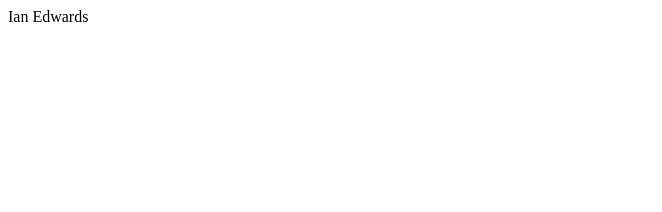
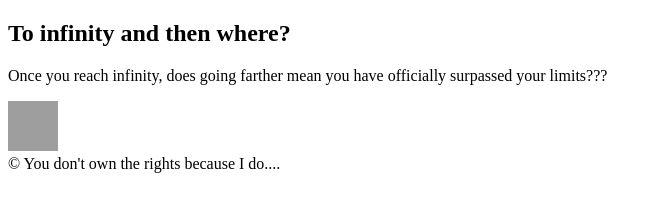
Before and after one commit to code-front/html-me-something, a plain HTML site: page index.html in a window 1280 px wide. Shown: the whole page, without its empty margins (0-662 px from the left). Drawn offline with Linux system fonts and the light colour scheme; grey boxes are pictures that could not be loaded.

Commit message:
Added all necessary functionality from Part 1 HTML

```diff
--- a/index.html
+++ b/index.html
@@ -1 +1,32 @@
-<p> Ian Edwards </p>
+<!DOCTYPE html>
+<html lang="en">
+	<head>
+		<meta charset="UTF-8">
+		<title> Story Page </title>
+	</head>
+
+	<body>
+
+		<article>
+
+			<header><h1> To infinity and then where? </h1></header>
+			<p>
+				Once you reach infinity, does going farther mean you have
+				officially surpassed your limits???
+			</p>
+
+		</article>
+
+		<main>
+			<p></p>
+			<p></p>
+			<p></p>
+		</main>
+
+		<img src="https://pm1.narvii.com/5728/ccee8b98ba221dc4e8a5c54445974c33f3fdc28b_hq.jpg" alt="Lazy Anime Character" width="50" height="50">
+
+	<footer>
+		&copy; You don't own the rights because I do....
+	</footer>
+	</body>
+</html>
```
